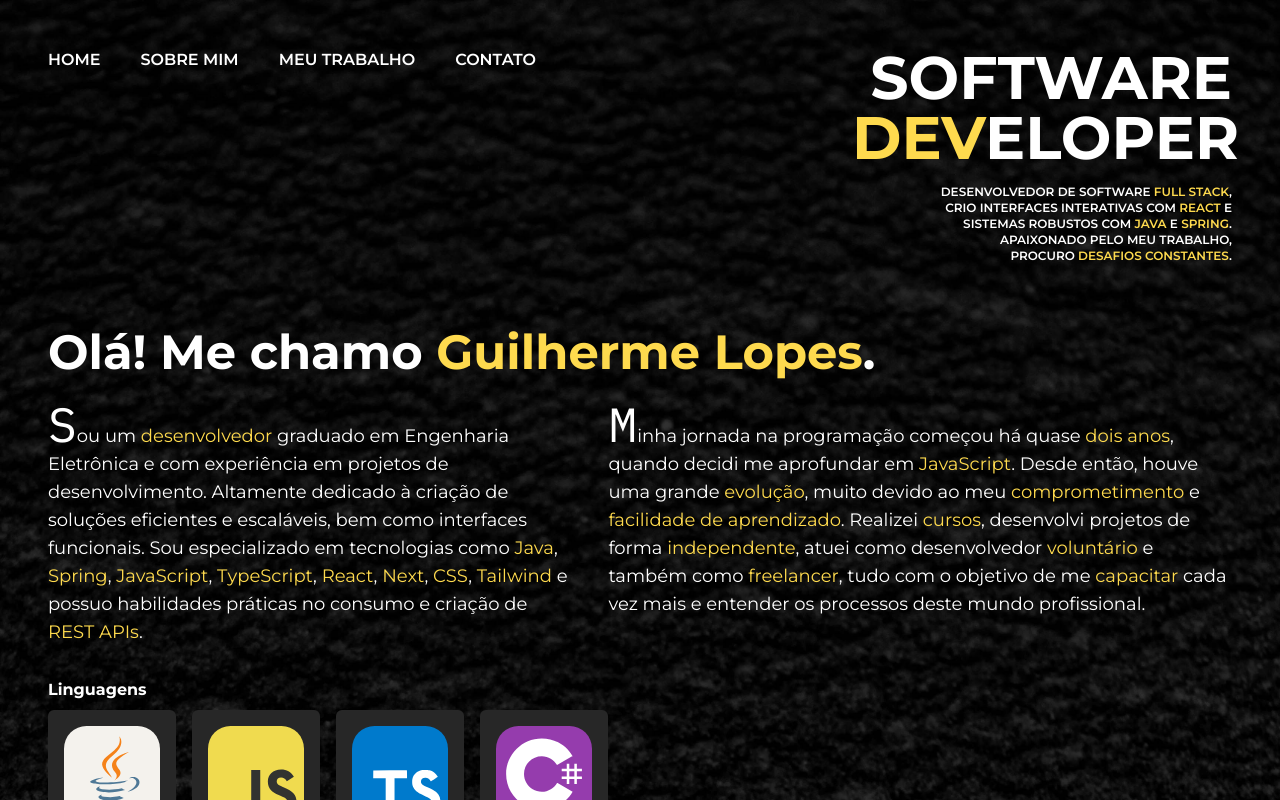
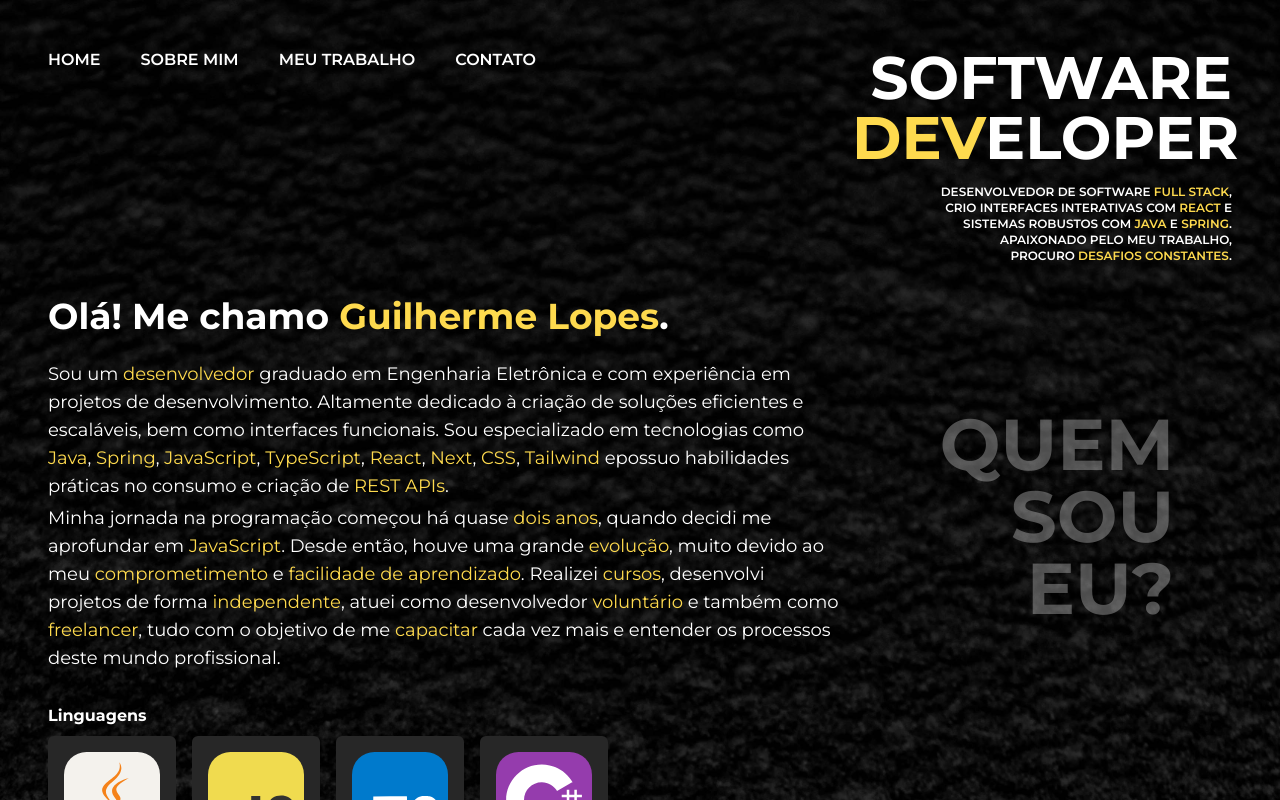
Before and after one commit to gguilhermelopes/guilherme-lopes-portfolio, a Next.js app: page /main/about in a window 1280 px wide. Shown: the top 800 px of the page. Built offline with nearby package versions, Linux system fonts and the light colour scheme.

Commit message:
feat: about new design

```diff
--- a/src/components/about/AboutPresentation.tsx
+++ b/src/components/about/AboutPresentation.tsx
@@ -2,12 +2,12 @@ import TextDetails from "../UI/TextDetails";
 
 const AboutPresentation = () => {
   return (
-    <div>
-      <h1 className="font-bold text-lg sm:text-5xl">
+    <>
+      <h1 className="font-bold text-lg sm:text-3xl md:text-4xl">
         Olá! Me chamo <TextDetails>Guilherme Lopes</TextDetails>.
       </h1>
-      <div className="flex flex-col md:flex-row gap-1 md:gap-8 mt-2 md:mt-6 text-xs sm:text-base md:text-lg">
-        <p className="max-w-[95%] md:max-w-[75%] first-letter:text-xl sm:first-letter:text-4xl md:first-letter:text-5xl first-letter:font-monospace">
+      <div className="sm:grid sm:grid-cols-[auto_280px] md:grid-cols-[auto_350px] mt-2 md:mt-6">
+        <p className="max-w-[95%] self-center text-xs sm:text-sm md:text-base lg:text-lg">
           Sou um <TextDetails>desenvolvedor</TextDetails> graduado em Engenharia
           Eletrônica e com experiência em projetos de desenvolvimento. Altamente
           dedicado à criação de soluções eficientes e escaláveis, bem como
@@ -16,11 +16,10 @@ const AboutPresentation = () => {
           <TextDetails>JavaScript</TextDetails>,{" "}
           <TextDetails>TypeScript</TextDetails>,{" "}
           <TextDetails>React</TextDetails>, <TextDetails>Next</TextDetails>,{" "}
-          <TextDetails>CSS</TextDetails>, <TextDetails>Tailwind</TextDetails> e
-          possuo habilidades práticas no consumo e criação de{" "}
+          <TextDetails>CSS</TextDetails>, <TextDetails>Tailwind</TextDetails>{" "}
+          epossuo habilidades práticas no consumo e criação de{" "}
           <TextDetails>REST APIs</TextDetails>.
-        </p>
-        <p className="max-w-[95%] md:max-w-[75%] first-letter:text-xl sm:first-letter:text-4xl md:first-letter:text-5xl first-letter:font-monospace">
+          <span className="mt-1 block">
             Minha jornada na programação começou há quase{" "}
             <TextDetails>dois anos</TextDetails>, quando decidi me aprofundar em{" "}
             <TextDetails>JavaScript</TextDetails>. Desde então, houve uma grande{" "}
@@ -33,9 +32,14 @@ const AboutPresentation = () => {
             <TextDetails>freelancer</TextDetails>, tudo com o objetivo de me{" "}
             <TextDetails>capacitar</TextDetails> cada vez mais e entender os
             processos deste mundo profissional.
+          </span>
         </p>
+        <h2 className="uppercase font-bold hidden sm:block sm:text-6xl md:text-7xl text-white/30 text-right place-self-center">
+          Quem <br /> sou <br />
+          eu?
+        </h2>
       </div>
-    </div>
+    </>
   );
 };
 
--- a/src/components/about/index.tsx
+++ b/src/components/about/index.tsx
@@ -6,7 +6,7 @@ import MyWorkLink from "./MyWorkLink";
 const AboutPage = () => {
   return (
     <AnimateLeftIn>
-      <main className="mt-16">
+      <main className="mt-8">
         <AboutPresentation />
         <AboutSkillList />
         <MyWorkLink />
--- a/src/components/main/index.tsx
+++ b/src/components/main/index.tsx
@@ -5,7 +5,7 @@ import Title from "./Title";
 const MainPage = () => {
   return (
     <AnimateLeftIn>
-      <main className="mt-16">
+      <main className="mt-8">
         <Hello />
         <Title />
       </main>
```
Lines whose indentation alone changed are shown as unchanged.
